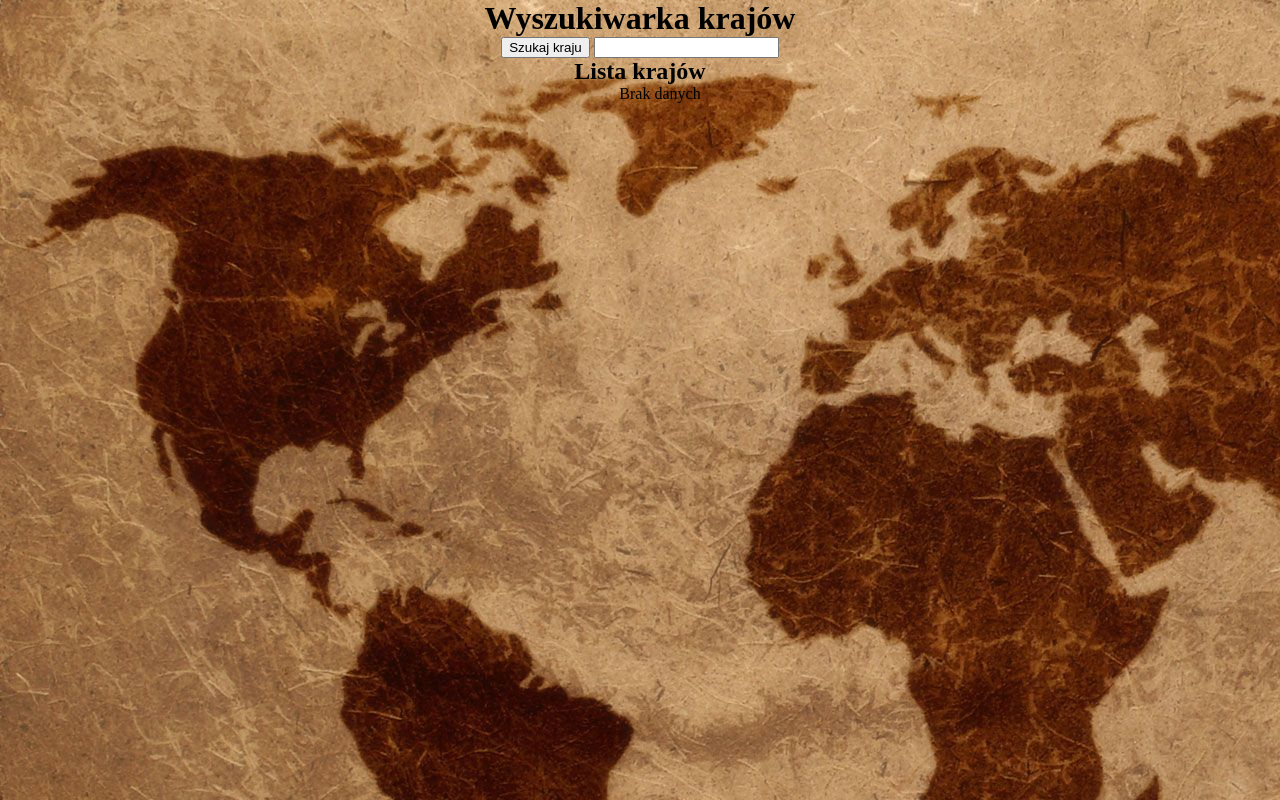
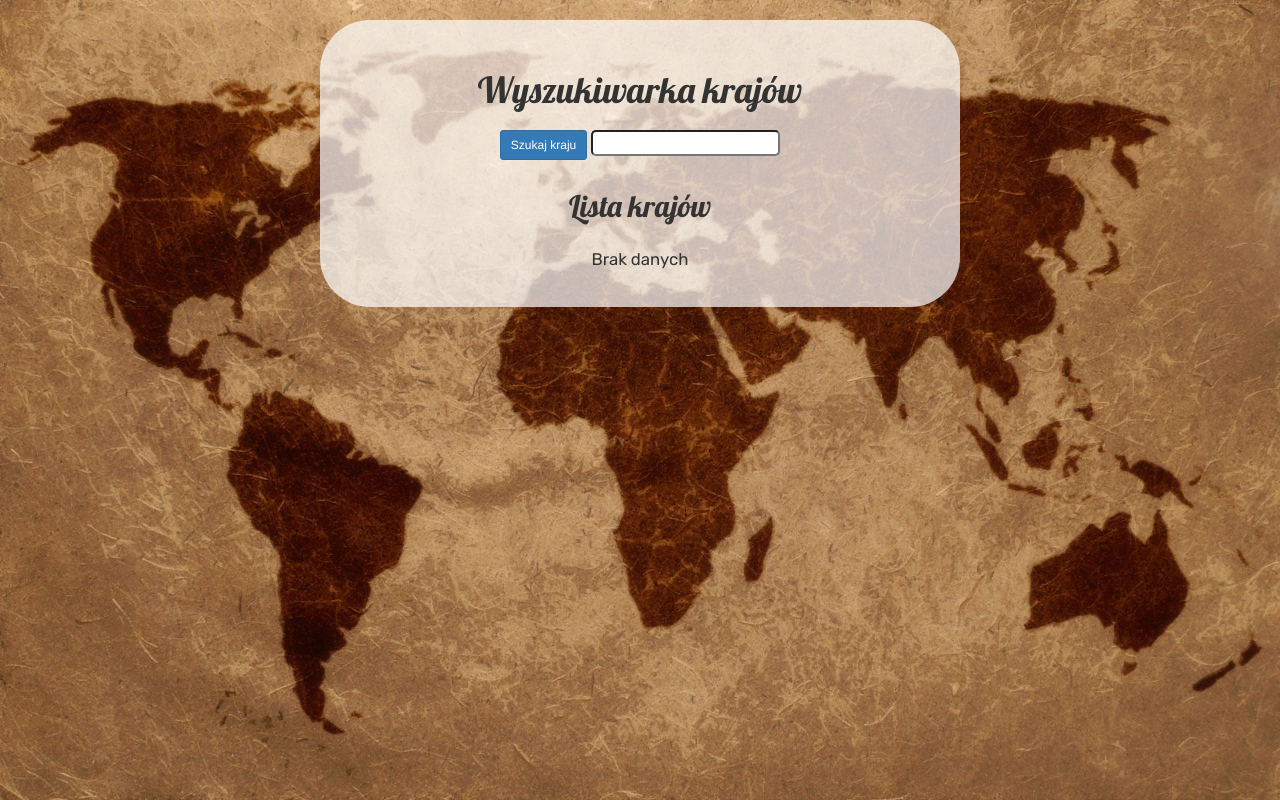
Before and after one commit to LukaszKaluzny/wyszukiwarka_krajow, a website: page index.html in a window 1280 px wide. Drawn offline with nearby package versions, Linux system fonts and the light colour scheme; files whose address does not match are found by name.

Commit message:
styling css

```diff
--- a/css/style.css
+++ b/css/style.css
@@ -1,16 +1,48 @@
+@import url("https://fonts.googleapis.com/css?family=Lobster|Rubik");
 * {
   margin: 0;
 }
 
+body {
+  background: url("images/1.jpg") no-repeat;
+  background-size: cover;
+  /*height: 100vh;*/
+}
+
+section.mechanism {
+  margin: 20px auto;
+  background-color: rgba(255, 255, 255, 0.7);
+  width: 50%;
+  border-radius: 50px;
+  padding: 20px;
+}
+
+input#country-name {
+  border-radius: 5px;
+}
+
+h1, h2 {
+  font-family: 'Lobster', cursive;
+  padding: 10px;
+}
+
+li, h3 {
+  font-family: 'Rubik', sans-serif;
+}
+
 div {
-  background: url("images/1.jpg") no-repeat;
-  height: 100vh;
   text-align: center;
   width: 100%;
 }
 
 ul {
   list-style-type: none;
+  padding: 0;
+}
+
+ul li {
+  padding: 5px 0;
+  font-size: 1.2em;
 }
 
 /*# sourceMappingURL=style.css.map */
--- a/index.html
+++ b/index.html
@@ -3,18 +3,21 @@
     <meta charset="UTF-8">
     <title>Wyszukiwarka krajów</title>
     <link rel="stylesheet" href="https://maxcdn.bootstrapcdn.com/font-awesome/4.7.0/css/font-awesome.min.css">
+    <link rel="stylesheet" href="https://maxcdn.bootstrapcdn.com/bootstrap/3.3.7/css/bootstrap.min.css" integrity="sha384-BVYiiSIFeK1dGmJRAkycuHAHRg32OmUcww7on3RYdg4Va+PmSTsz/K68vbdEjh4u" crossorigin="anonymous">
     <link rel="stylesheet" type="text/css" href="css/style.css">
   </head>
   <body>
+    <section class="mechanism">
       <div>
         <h1>Wyszukiwarka krajów</h1>
-      <button id="search">Szukaj kraju</button>
+        <button id="search" type="button" class="btn btn-primary btn-sm">Szukaj kraju</button>
         <input id="country-name" type="text" />
         <h2>Lista krajów</h2>
         <ul id="countries">
           <li>Brak danych</li>
         </ul>
       </div>
+    </section>
     <script src="https://ajax.googleapis.com/ajax/libs/jquery/1.12.4/jquery.min.js"></script>
     <script src="js/scripts.js"></script>
   </body>
```
Also changed, not shown: css/images/1.jpg (added). Lines whose indentation alone changed are shown as unchanged.
